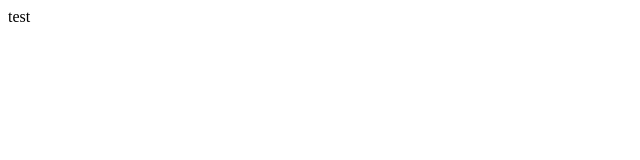
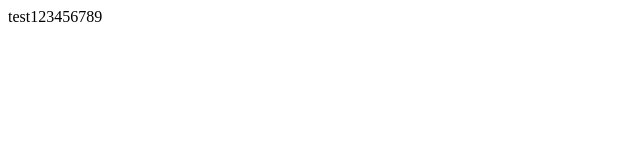
Before and after one commit to TT92gb/test, a plain HTML site: page index.html in a window 1280 px wide. Shown: the full height of the page, 0-640 px from the left. Drawn offline with Linux system fonts and the light colour scheme.

Commit message:
Update index.html

```diff
--- a/index.html
+++ b/index.html
@@ -5,6 +5,6 @@
 		<title>test</title>
 	</head>
 	<body>
-		test
+		test123456789
 	</body>
 </html>
```
